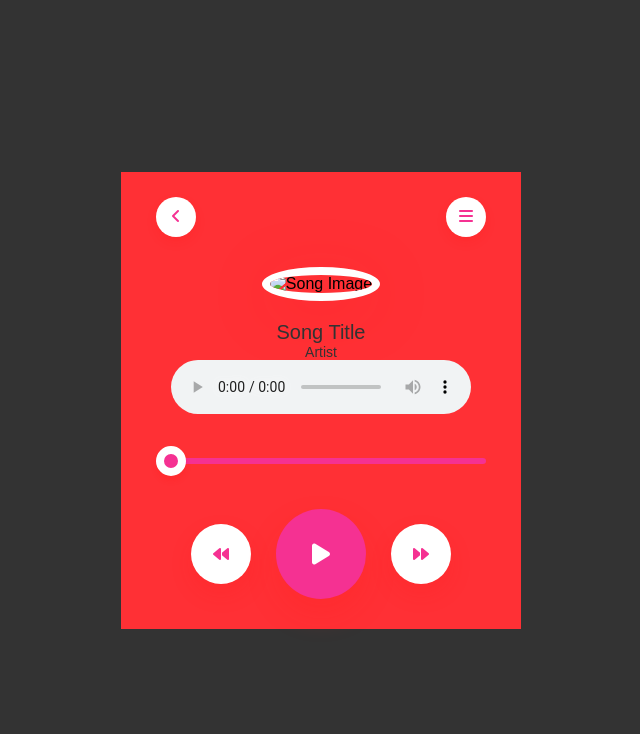
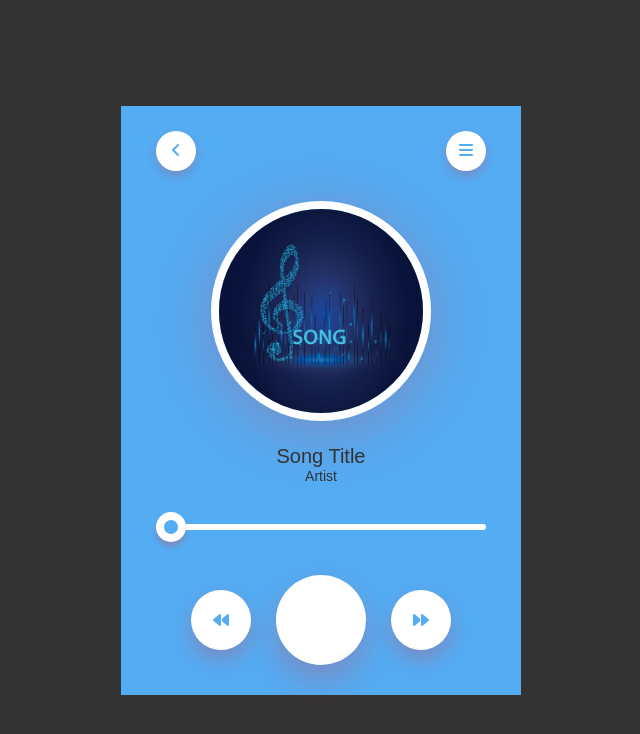
Before and after one commit to SYimleang/Music_Player, a plain HTML site: page index.html in a window 1280 px wide. Shown: the whole page, without its empty margins (319-959 px from the left). Drawn offline with Linux system fonts and the light colour scheme.

Commit message:
Remove audio control bar, update colors, add example img, add screenshot

```diff
--- a/index.html
+++ b/index.html
@@ -21,10 +21,10 @@
             <i class="fa-solid fa-bars"></i>
           </div>
         </nav>
-        <img src="media/song-img.png" alt="Song Image" class="song-img" />
+        <img src="img/songImg.jpg" alt="Song Image" class="song-img" />
         <h1>Song Title</h1>
         <p>Artist</p>
-        <audio controls id="song">
+        <audio id="song">
           <source src="/audio/Get Through - NEFFEX.mp3" type="audio/mpeg" />
         </audio>
         <input type="range" value="0" id="progress" />
--- a/styles.css
+++ b/styles.css
@@ -14,7 +14,7 @@
   flex-wrap: wrap;
 }
 .music-player {
-  background: #ff3035;
+  background: #54acf3;
   width: 400px;
   padding: 25px 35px;
   text-align: center;
@@ -30,7 +30,7 @@ nav .circle {
   height: 40px;
   line-height: 40px;
   background: #fff;
-  color: #f53192;
+  color: #54acf3;
   box-shadow: 0 5px 10px rgba(255, 26, 26, 0.2);
 }
 .song-img {
@@ -53,14 +53,14 @@ nav .circle {
   -webkit-appearance: none;
   width: 100%;
   height: 6px;
-  background: #f53192;
+  background: #fff;
   border-radius: 4px;
   cursor: pointer;
   margin: 40px 0;
 }
 #progress::-webkit-slider-thumb {
   -webkit-appearance: none;
-  background: #f53192;
+  background: #54acf3;
   width: 30px;
   height: 30px;
   border-radius: 50%;
@@ -81,12 +81,12 @@ nav .circle {
   align-items: center;
   justify-content: center;
   border-radius: 50%;
-  color: #f53192;
+  color: #54acf3;
   box-shadow: 0 10px 20px rgba(255, 26, 26, 0.22);
   cursor: pointer;
 }
 .control div:nth-child(2) {
   transform: scale(1.5);
-  background: #f53192;
+  background: #fff;
   color: #fff;
 }
```
Also changed, not shown: img/songImg.jpg (added), screenshot.png (added).
